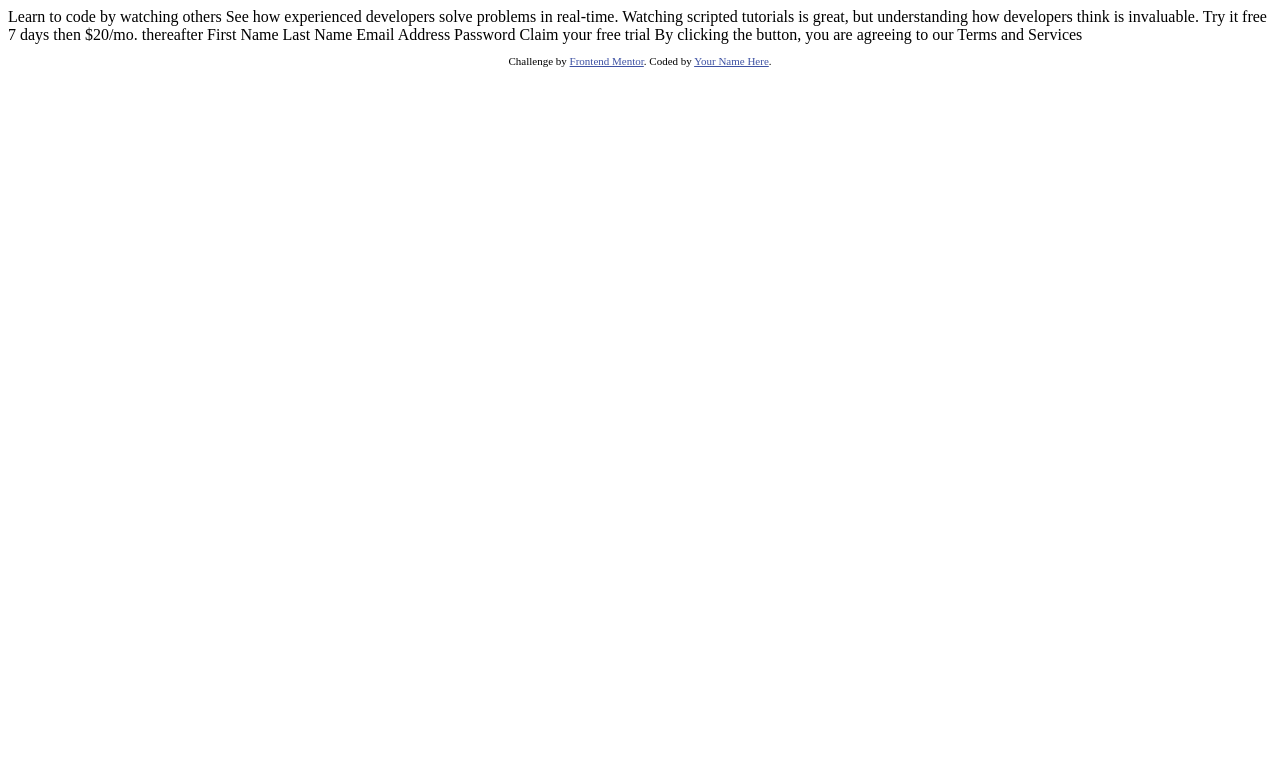
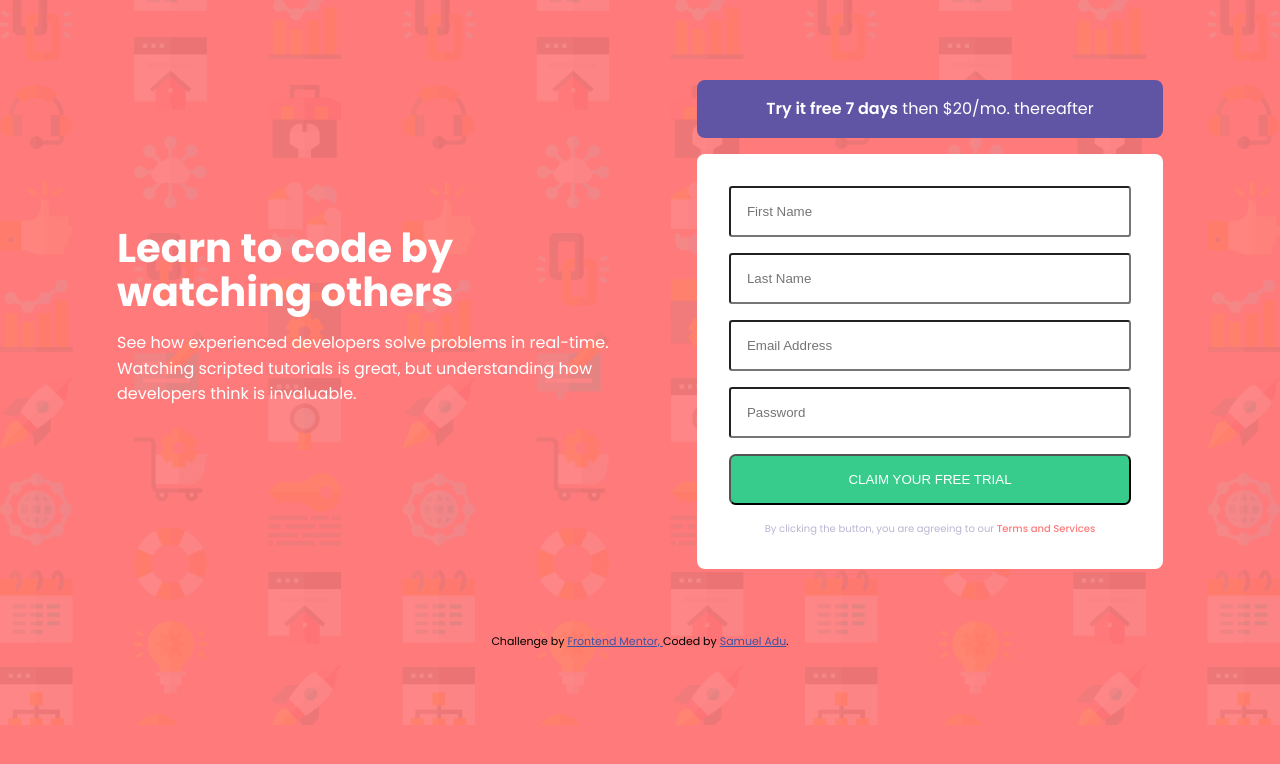
Before and after one commit to samuel-adu/intro-component-with-signup-form, a plain HTML site: page index.html in a window 1280 px wide. Drawn offline with Linux system fonts and the light colour scheme.

Commit message:
add styles

```diff
--- a/index.html
+++ b/index.html
@@ -10,6 +10,12 @@
       type="image/png"
       sizes="32x32"
       href="./images/favicon-32x32.png"
+    />
+    <link rel="preconnect" href="https://fonts.googleapis.com" />
+    <link rel="preconnect" href="https://fonts.gstatic.com" crossorigin />
+    <link
+      href="https://fonts.googleapis.com/css2?family=Poppins:wght@400;500;600;700&display=swap"
+      rel="stylesheet"
     />
 
     <title>Frontend Mentor | Intro component with sign up form</title>
@@ -24,21 +30,56 @@
         color: hsl(228, 45%, 44%);
       }
     </style>
+    <link rel="stylesheet" href="style.css" />
   </head>
+
   <body>
-    Learn to code by watching others See how experienced developers solve
-    problems in real-time. Watching scripted tutorials is great, but
-    understanding how developers think is invaluable. Try it free 7 days then
-    $20/mo. thereafter First Name Last Name Email Address Password Claim your
-    free trial By clicking the button, you are agreeing to our Terms and
-    Services
+    <div class="container">
+      <main>
+        <div class="intro">
+          <h1>Learn to code by watching others</h1>
+
+          <p>
+            See how experienced developers solve problems in real-time. Watching
+            scripted tutorials is great, but understanding how developers think
+            is invaluable.
+          </p>
+        </div>
+
+        <div class="sign-up">
+          <div class="banner">
+            <p class="banner-text">
+              <span>Try it free 7 days</span> then $20/mo. thereafter
+            </p>
+          </div>
+
+          <div class="form">
+            <form action="">
+              <input type="text" name="" id="" placeholder="First Name" />
+              <input type="text" name="" id="" placeholder="Last Name" />
+              <input type="email" name="" id="" placeholder="Email Address" />
+              <input type="password" name="" id="" placeholder="Password " />
+
+              <button class="btn">Claim your free trial</button>
+
+              <p class="terms">
+                By clicking the button, you are agreeing to our
+                <span>Terms and Services</span>
+              </p>
+            </form>
+          </div>
+        </div>
+      </main>
+    </div>
 
     <footer>
       <p class="attribution">
         Challenge by
-        <a href="https://www.frontendmentor.io?ref=challenge" target="_blank"
-          >Frontend Mentor</a
-        >. Coded by <a href="#">Your Name Here</a>.
+        <a href="https://www.frontendmentor.io?ref=challenge" target="_blank">
+          Frontend Mentor,
+        </a>
+        Coded by
+        <a href="#">Samuel Adu</a>.
       </p>
     </footer>
   </body>
--- /dev/null
+++ b/style.css
@@ -0,0 +1,136 @@
+* {
+  box-sizing: border-box;
+  padding: 0;
+  margin: 0;
+}
+
+:root {
+  --bg-primary: hsl(0, 100%, 74%);
+  --bg-secondary: hsl(154, 59%, 51%);
+  --bg-accent: hsl(248, 32%, 49%);
+  --clr-neutral-700: hsl(249, 10%, 26%);
+  --clr-neutral-400: hsl(246, 25%, 77%);
+}
+
+body {
+  font-family: "Poppins", sans-serif;
+  font-weight: 400;
+  line-height: 1.6;
+  background-color: var(--bg-primary);
+  background-image: url(./images/bg-intro-mobile.png);
+  background-repeat: no-repeat;
+  background-size: cover;
+}
+
+.container {
+  padding-inline: 2rem;
+  padding-block: 4rem;
+}
+
+/*
+main {
+  min-height: calc(100vh - 16px);
+}
+ */
+
+h1 {
+  font-size: 2rem;
+  line-height: 1.1;
+  margin-bottom: 1rem;
+}
+
+.intro {
+  color: white;
+  text-align: center;
+}
+
+.banner {
+  background-color: var(--bg-accent);
+  text-align: center;
+  color: white;
+  padding: 1rem;
+  margin-block: 1rem;
+  border-radius: 0.5em;
+}
+
+.banner-text {
+  font-size: 1.25rem;
+}
+
+.banner span {
+  font-weight: 600;
+}
+
+.terms {
+  color: var(--clr-neutral-400);
+  font-size: 11px;
+  text-align: center;
+}
+
+.terms span {
+  color: var(--bg-primary);
+  font-weight: 500;
+}
+
+.form {
+  background-color: white;
+  border-radius: 0.5em;
+  padding: 2rem;
+}
+
+input {
+  width: 100%;
+  margin-bottom: 1rem;
+  padding: 1rem;
+  border-radius: 0.25em;
+  color: var(--clr-neutral-700);
+}
+
+.btn {
+  background-color: var(--bg-secondary);
+  width: 100%;
+  display: inline-block;
+  padding: 1rem;
+  border-radius: 0.5em;
+  color: white;
+  text-transform: uppercase;
+  margin-bottom: 1rem;
+  cursor: pointer;
+}
+
+@media screen and (min-width: 768px) {
+  body {
+    background-image: url("./images/bg-intro-desktop.png");
+  }
+
+  .container {
+    max-width: 1110px;
+    margin-inline: auto;
+  }
+
+  main {
+    display: flex;
+    align-items: center;
+    gap: 5rem;
+  }
+
+  .intro {
+    text-align: left;
+  }
+
+  .banner-text {
+    font-size: 1rem;
+  }
+
+  .sign-up {
+    width: max-content;
+  }
+
+  h1 {
+    font-size: 2.5rem;
+  }
+
+  .terms {
+    font-size: 10px;
+  }
+}
```
